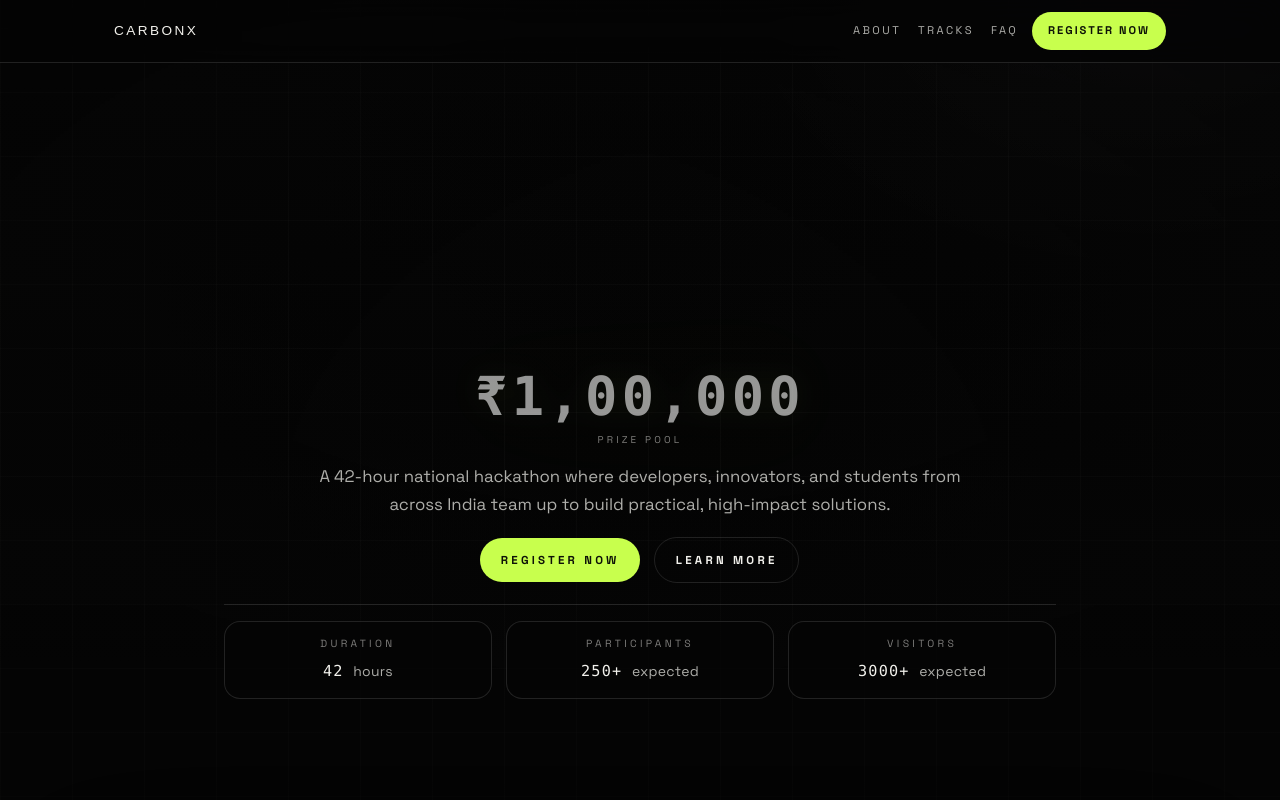
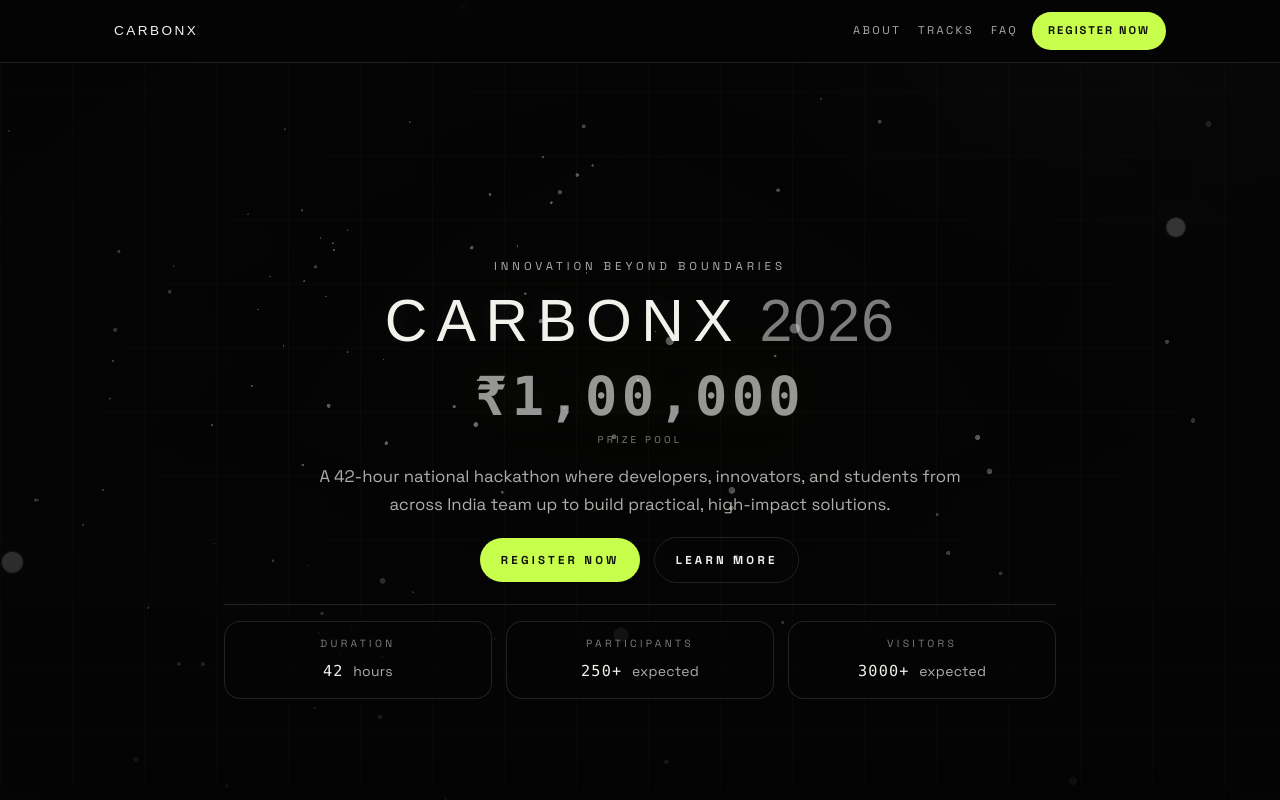
Before and after one commit to SHN2004/Carbonx-web, a Next.js app: page / in a window 1280 px wide. Shown: the top 800 px of the page. Built offline with nearby package versions, Linux system fonts and the light colour scheme; a web font is replaced by a local one.

Commit message:
better landing page header

```diff
--- a/src/app/globals.css
+++ b/src/app/globals.css
@@ -999,6 +999,11 @@
   letter-spacing: 0.02em;
 }
 
+.landing-title-carbonx {
+  text-transform: uppercase;
+  letter-spacing: 0.16em;
+}
+
 .landing-title-year {
   color: var(--landing-dim);
 }
--- a/src/components/HeroIntro.tsx
+++ b/src/components/HeroIntro.tsx
@@ -51,7 +51,7 @@ export default function HeroIntro() {
       <h1 className="landing-title">
         {isDesktop ? (
           <BlurText
-            text="CarbonX"
+            text="CARBONX"
             className="landing-title-carbonx"
             animateBy="characters"
             delay={30}
@@ -60,7 +60,7 @@ export default function HeroIntro() {
           />
         ) : (
           <span className="landing-title-carbonx" aria-label="CarbonX">
-            CarbonX
+            CARBONX
           </span>
         )}{' '}
         <span className="landing-title-year">
```
